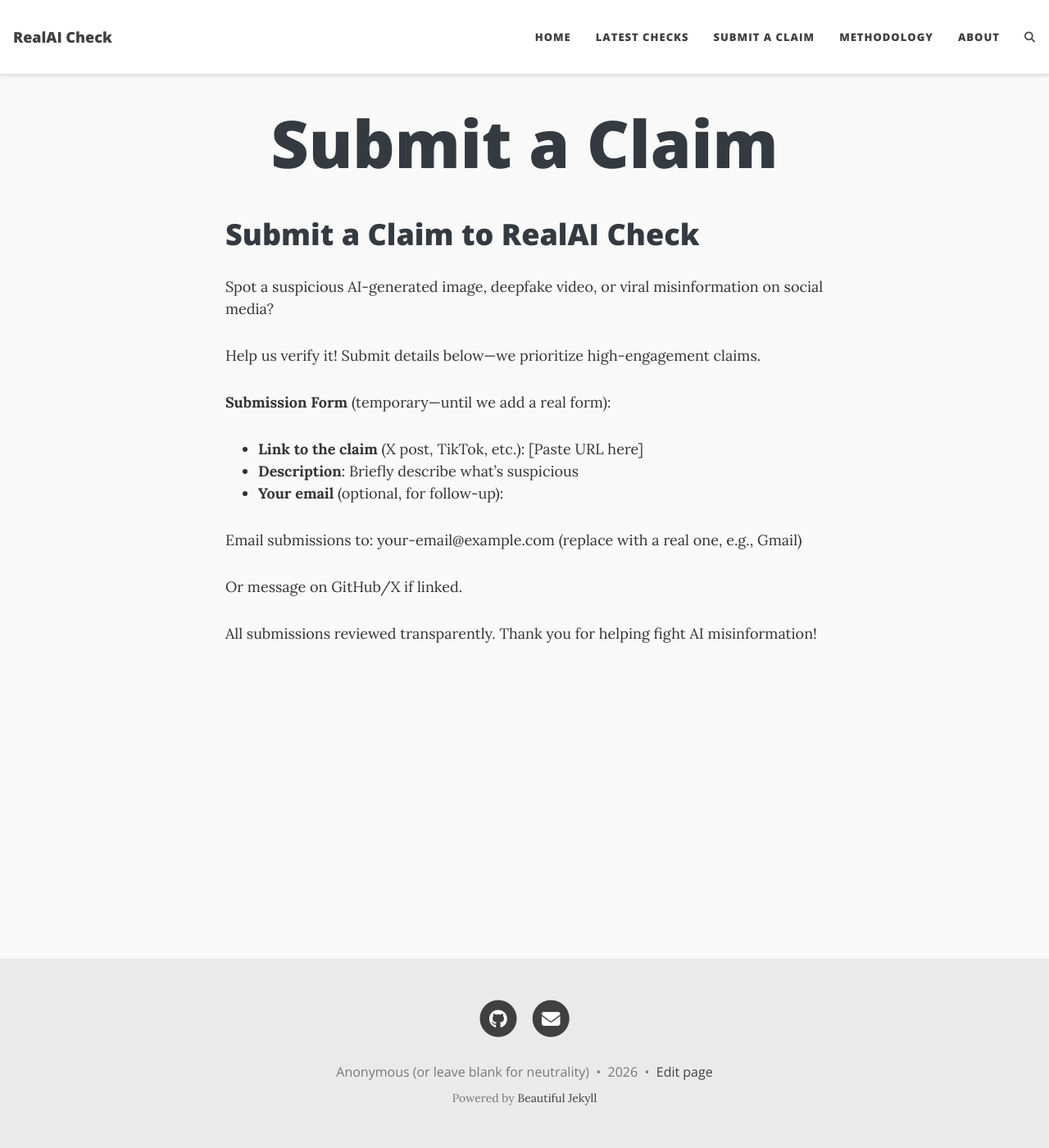
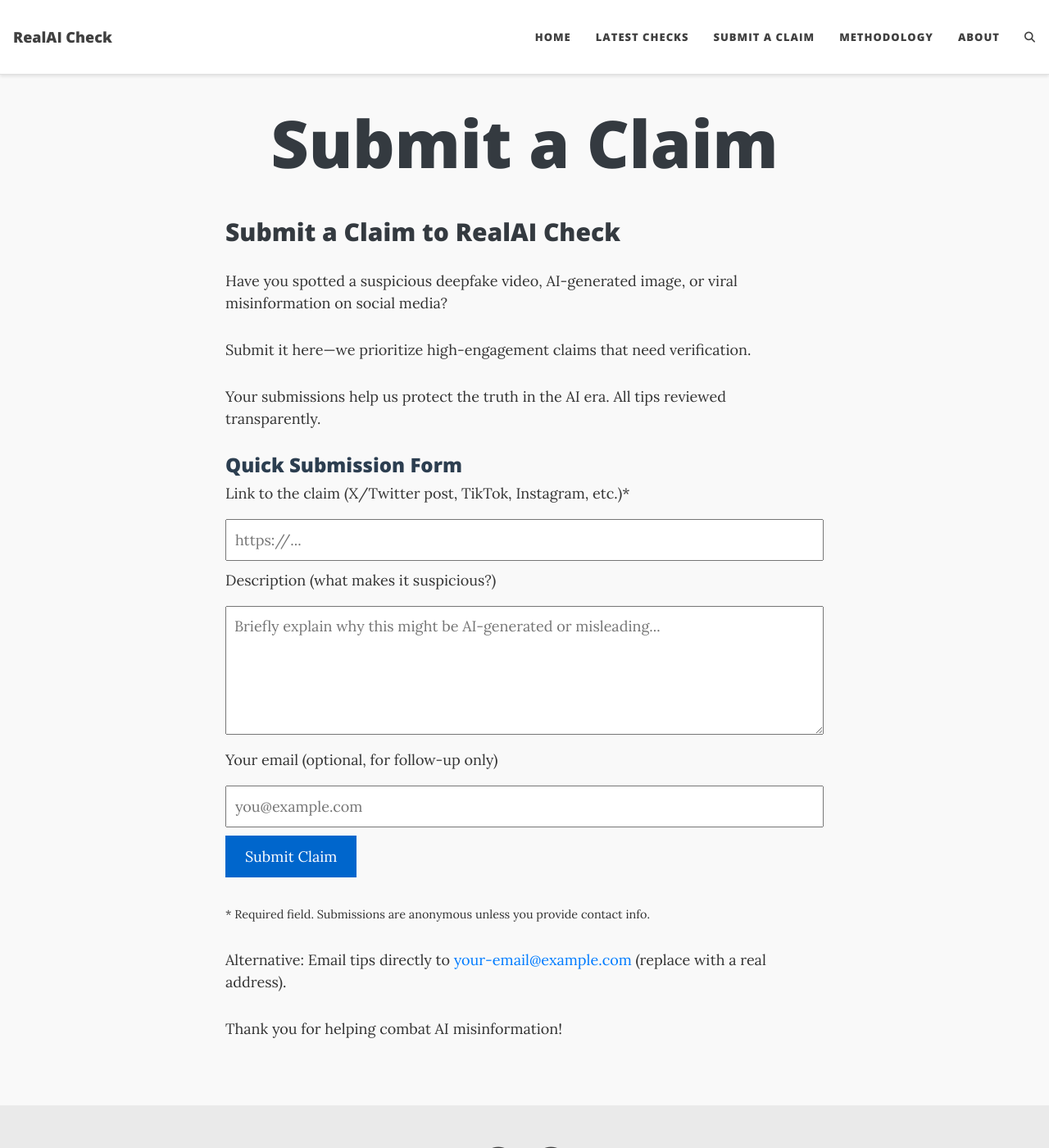
Before and after one commit to Arjun-K-Varkey/realaicheck.github.io, a Jekyll site: the page built from submit.md, in a window 1280 px wide and 1400 px high. Shown: the whole window at 82% size. Built offline with Jekyll 4.4.1, drawn with Linux system fonts in a browser that asks for light colours; comment, search, counter and statistics services are not loaded.

Commit message:
Revise submission instructions and form layout

```diff
--- a/submit.md
+++ b/submit.md
@@ -3,20 +3,31 @@
 title: Submit a Claim
 ---
 
-# Submit a Claim to RealAI Check
+## Submit a Claim to RealAI Check
 
-Spot a suspicious AI-generated image, deepfake video, or viral misinformation on social media?
+Have you spotted a suspicious deepfake video, AI-generated image, or viral misinformation on social media?
 
-Help us verify it! Submit details below—we prioritize high-engagement claims.
+Submit it here—we prioritize high-engagement claims that need verification.
 
-**Submission Form** (temporary—until we add a real form):
+Your submissions help us protect the truth in the AI era. All tips reviewed transparently.
 
-- **Link to the claim** (X post, TikTok, etc.): [Paste URL here]
-- **Description**: Briefly describe what's suspicious
-- **Your email** (optional, for follow-up):
+### Quick Submission Form
 
-Email submissions to: your-email@example.com (replace with a real one, e.g., Gmail)
+<form action="https://formspree.io/f/your-form-id" method="POST">  <!-- Replace with your Formspree/Getform/etc. endpoint -->
+  <label for="url">Link to the claim (X/Twitter post, TikTok, Instagram, etc.)*</label>
+  <input type="url" name="url" id="url" placeholder="https://..." required style="width:100%; padding:10px; margin:10px 0;">
 
-Or message on GitHub/X if linked.
+  <label for="description">Description (what makes it suspicious?)</label>
+  <textarea name="description" id="description" rows="5" placeholder="Briefly explain why this might be AI-generated or misleading..." style="width:100%; padding:10px; margin:10px 0;"></textarea>
 
-All submissions reviewed transparently. Thank you for helping fight AI misinformation!
+  <label for="email">Your email (optional, for follow-up only)</label>
+  <input type="email" name="_replyto" id="email" placeholder="you@example.com" style="width:100%; padding:10px; margin:10px 0;">
+
+  <button type="submit" style="background:#0066cc; color:white; padding:12px 24px; border:none; cursor:pointer;">Submit Claim</button>
+</form>
+
+<p><small>* Required field. Submissions are anonymous unless you provide contact info.</small></p>
+
+<p>Alternative: Email tips directly to <a href="mailto:your-email@example.com">your-email@example.com</a> (replace with a real address).</p>
+
+Thank you for helping combat AI misinformation!
```
